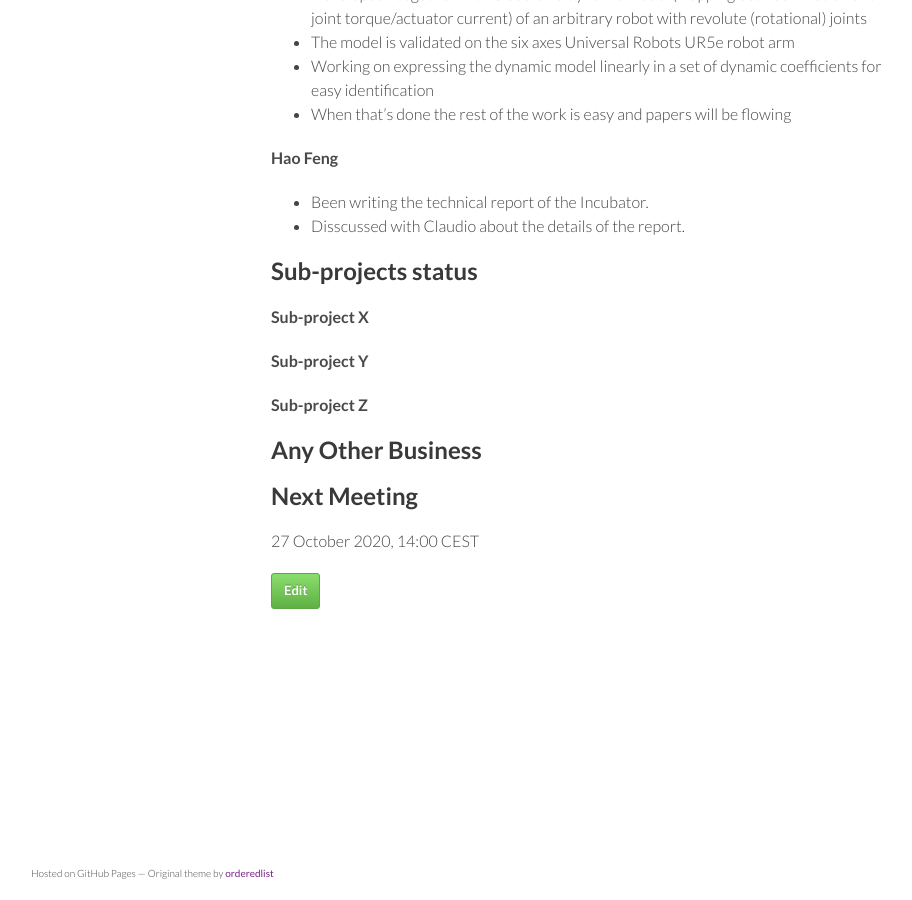
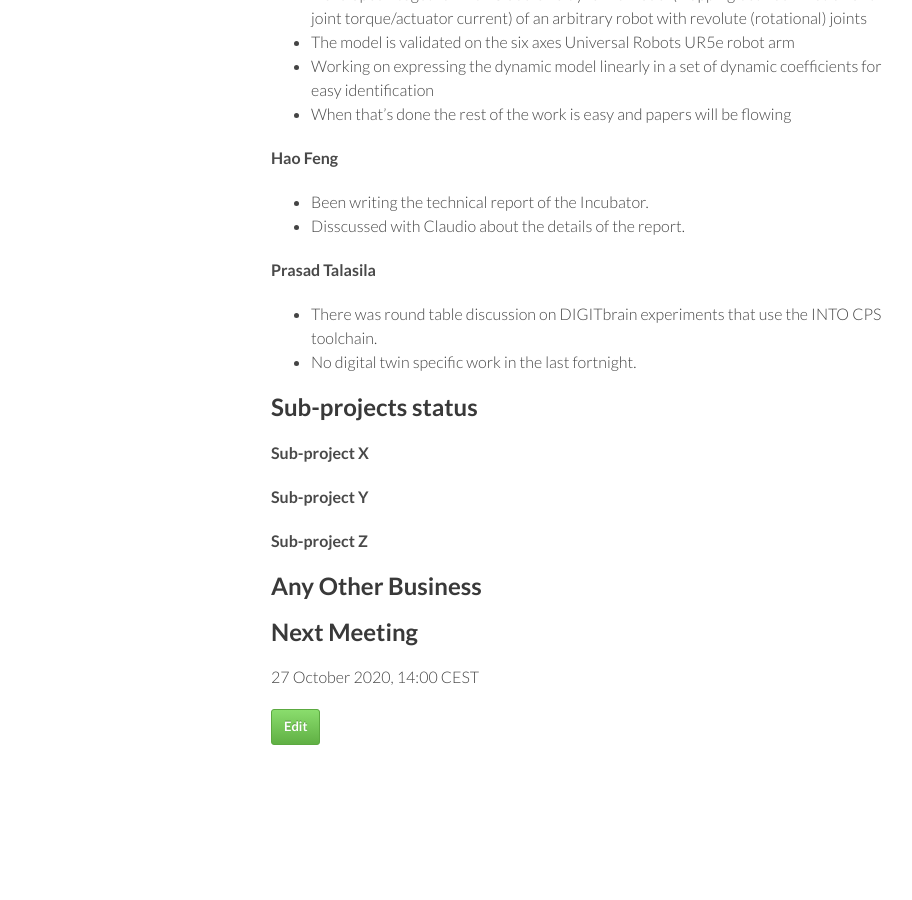
Before and after one commit to digitaltwincentre/digitaltwincentre.github.io, a Jekyll site: the page built from _biweeklies/Biweekly-26.md, in a window 1280 px wide and 900 px high, scrolled down 2191 px. Shown: the whole window, without its empty margins (179-1091 px from the left). Built offline with Jekyll 4.4.1, drawn with Linux system fonts in a browser that asks for light colours; nearby versions of some CDN libraries.

Commit message:
Update Biweekly-26.md

```diff
--- a/_biweeklies/Biweekly-26.md
+++ b/_biweeklies/Biweekly-26.md
@@ -82,6 +82,10 @@ date: 16 October 2020, 1400 CEST
 * Been writing the technical report of the Incubator.
 * Disscussed with Claudio about the details of the report.
 
+#### Prasad Talasila
+* There was round table discussion on DIGITbrain experiments that use the INTO CPS toolchain.
+* No digital twin specific work in the last fortnight.
+
 ## Sub-projects status
 
 
```
